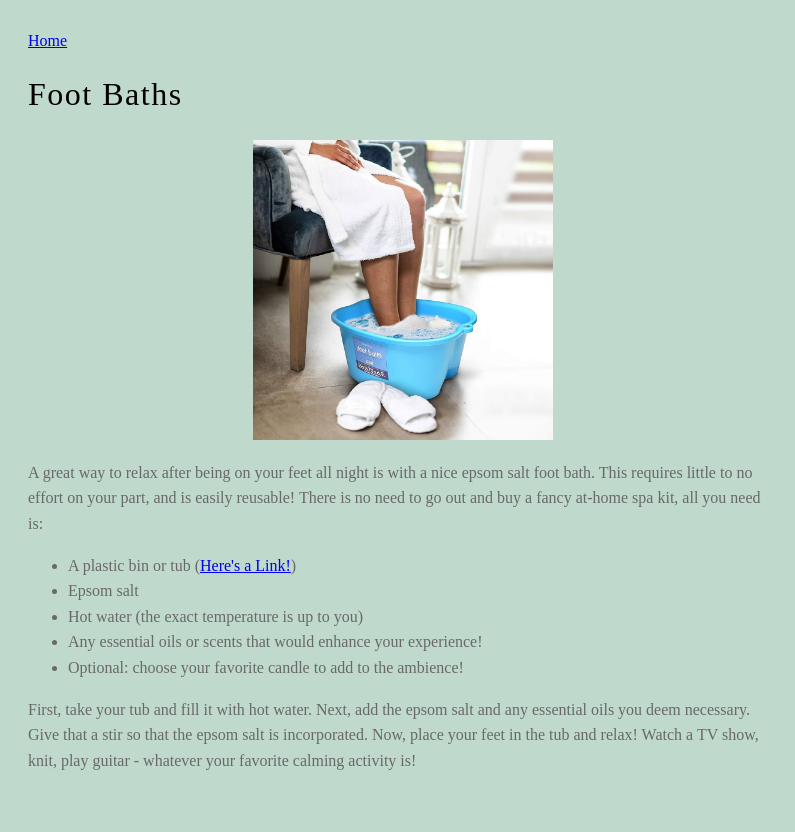
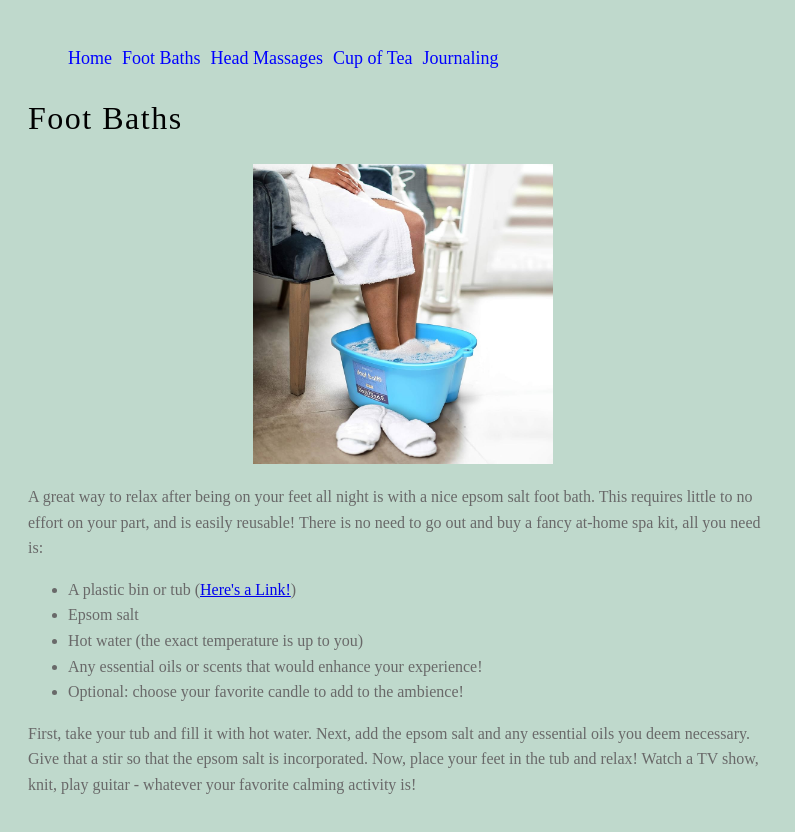
Before and after one commit to lms267/WebPortfolio, a plain HTML site: page foot.baths.html in a window 1280 px wide. Shown: the whole page, without its empty margins (0-795 px from the left). Drawn offline with Linux system fonts and the light colour scheme.

Commit message:
Update foot.baths.html

```diff
--- a/foot.baths.html
+++ b/foot.baths.html
@@ -5,7 +5,15 @@
     <link href="css/style2-lilysullivan.css"  rel="stylesheet" type="text/css">
 </head>
 <body>
-<a href="index.html">Home</a>
+<nav>
+    <ul style="list-style-type: none; display: flex; gap: 10px;">
+        <li><a href="index.html">Home</a></li>
+        <li><a href="foot.baths.html">Foot Baths</a></li>
+        <li><a href="head.massages.html">Head Massages</a></li>
+        <li><a href="cup.of.tea.html">Cup of Tea</a></li>
+        <li><a href="journaling.html">Journaling</a></li>
+    </ul>
+</nav>
 <h3>Foot Baths</h3>
 <img src="images/foot-bath.jpg" alt="foot bath" style="max-width: 300px; height: auto; display: block; margin: 20px auto;">
 
```
